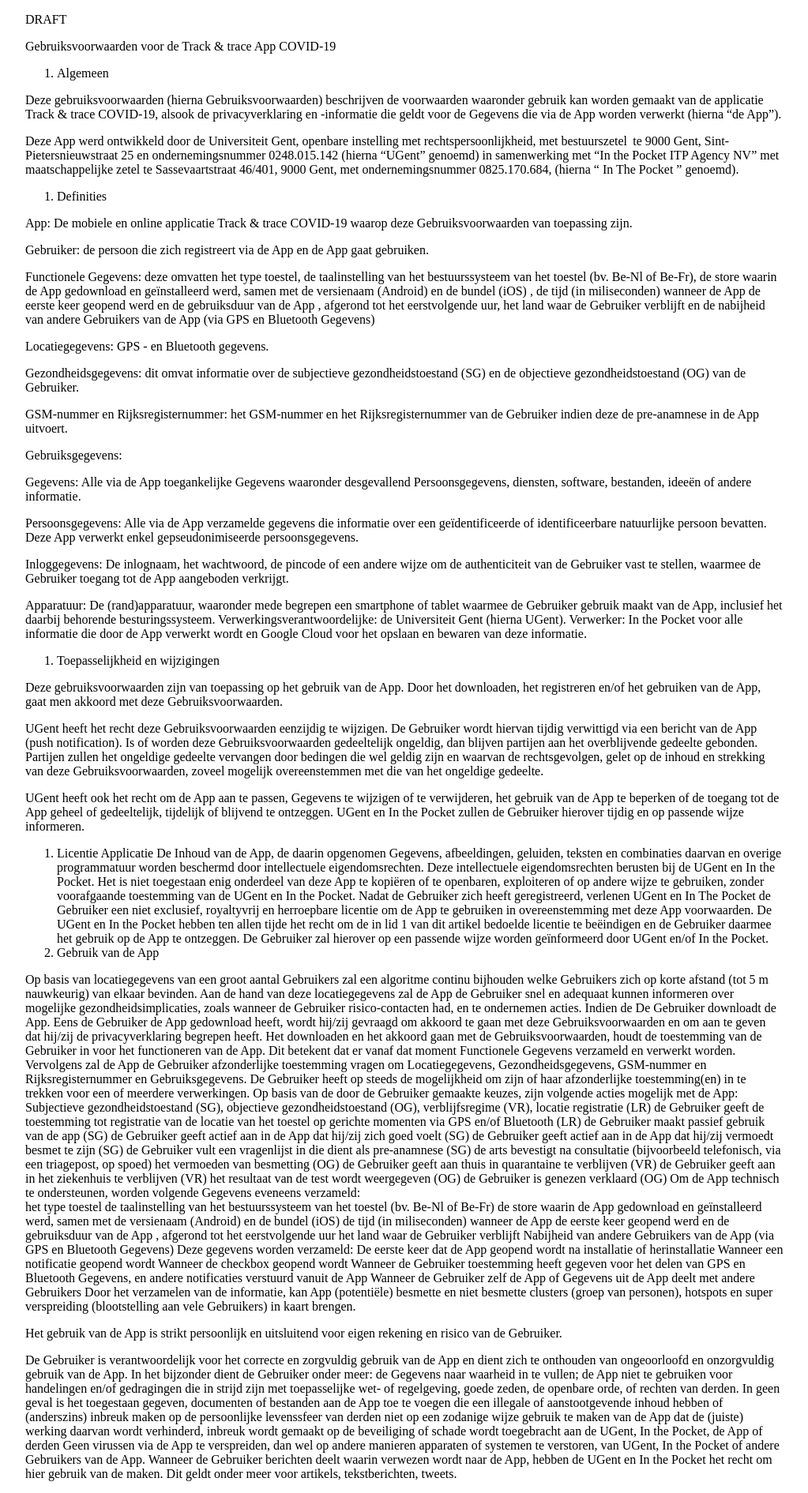
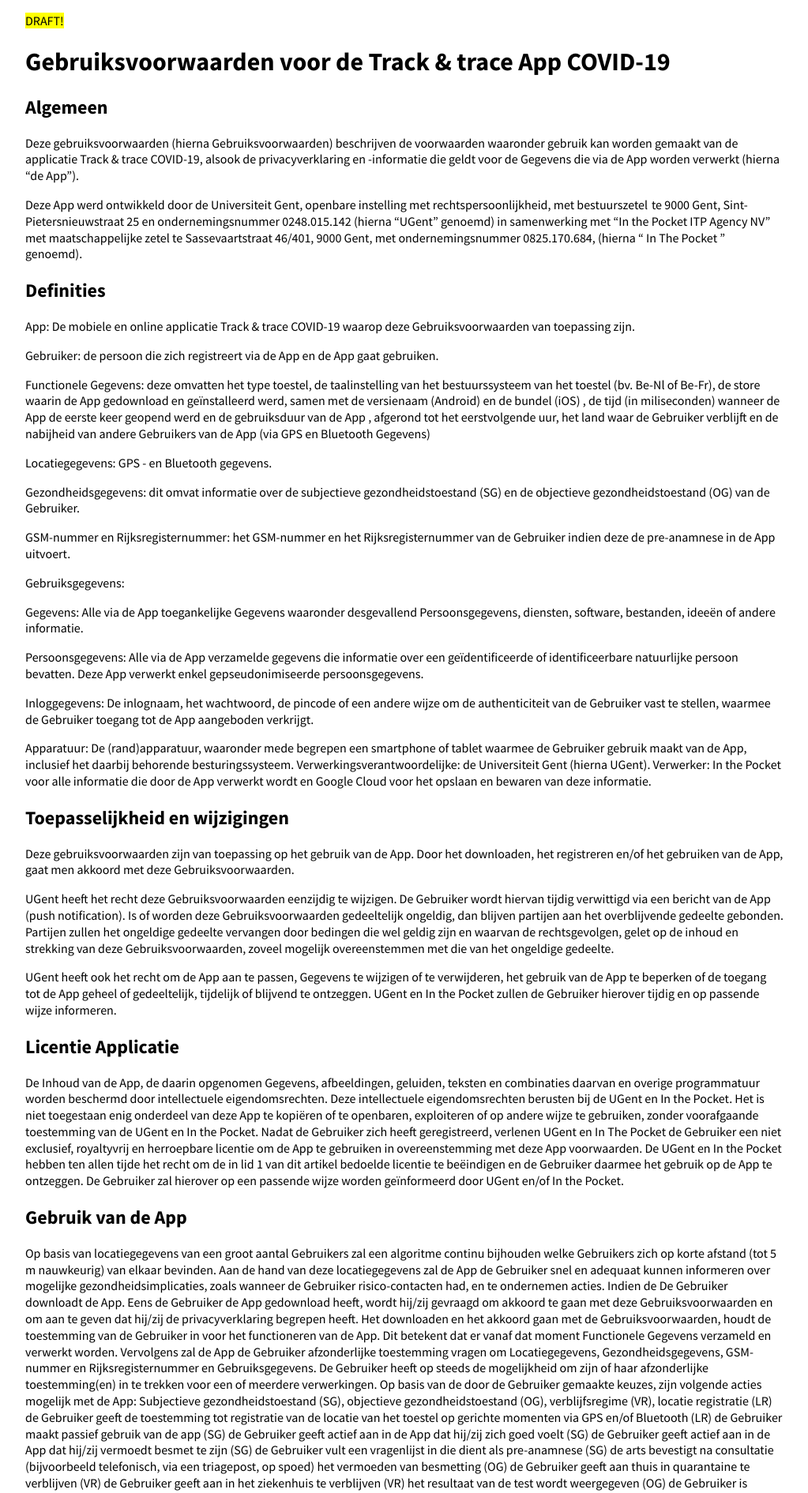
Before and after one commit to inthepocket/legal.coveredapp.org, a Jekyll site: the page built from TC/nl.md, in a window 1280 px wide. Shown: the top 1891 px of the page at 79% size, without its empty margins (128-1151 px from the left). Built offline with Jekyll 4.4.1, drawn with Linux system fonts in a browser that asks for light colours; some of the changed text lies outside the part shown.

Commit message:
adding headers

```diff
--- a/_includes/head.html
+++ b/_includes/head.html
@@ -2,8 +2,17 @@
 	<meta charset="utf-8">
 	<meta http-equiv="X-UA-Compatible" content="IE=edge">
 	<meta name="viewport" content="width=device-width, initial-scale=1">
-	<title>{% if page.title %}{{ page.title | escape }}{% else %}{{ site.title | escape }}{% endif %}</title>
+    <title>{% if page.title %}{{ page.title | escape }}{% else %}{{ site.title | escape }}{% endif %}</title>
+    <link href="https://fonts.googleapis.com/css?family=Source+Sans+Pro:400,700&display=swap" rel="stylesheet">
     <style>
+        html {
+            font-family: 'Source Sans Pro', sans-serif;
+        }
+
+        p {
+            line-height: 1.3;
+        }
+
         main {
             max-width: 60em;
             margin: 0 auto;
```
Also changed, not shown: TC/nl.md (+27 -22 lines).
